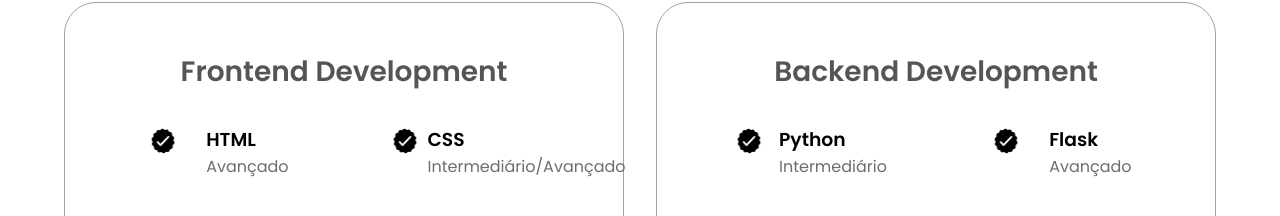
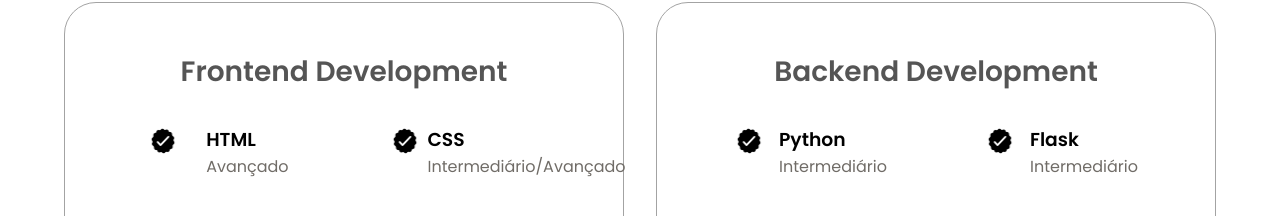
Before and after one commit to Naiarapacheco/Portfolio_web, a plain HTML site: page index.html in a window 1280 px wide. Shown: the part 1671-1887 px from the top of the page. Drawn offline with nearby package versions, Linux system fonts and the light colour scheme.

Commit message:
feat: update file

```diff
--- a/index.html
+++ b/index.html
@@ -238,7 +238,7 @@
                 />
                 <div>
                   <h3>Flask</h3>
-                  <p>Avançado</p>
+                  <p>Intermediário</p>
                 </div>
               </article>
               <article>
```
